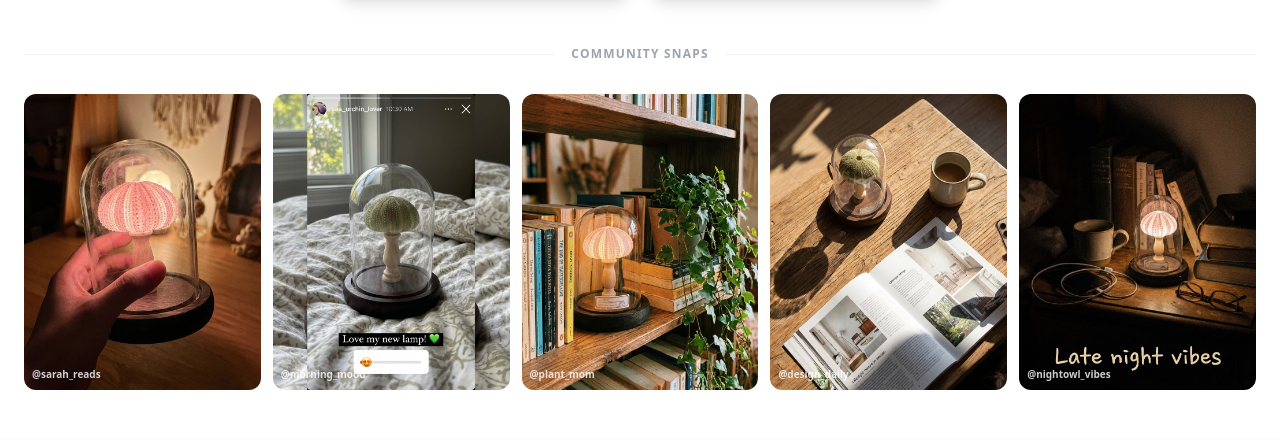
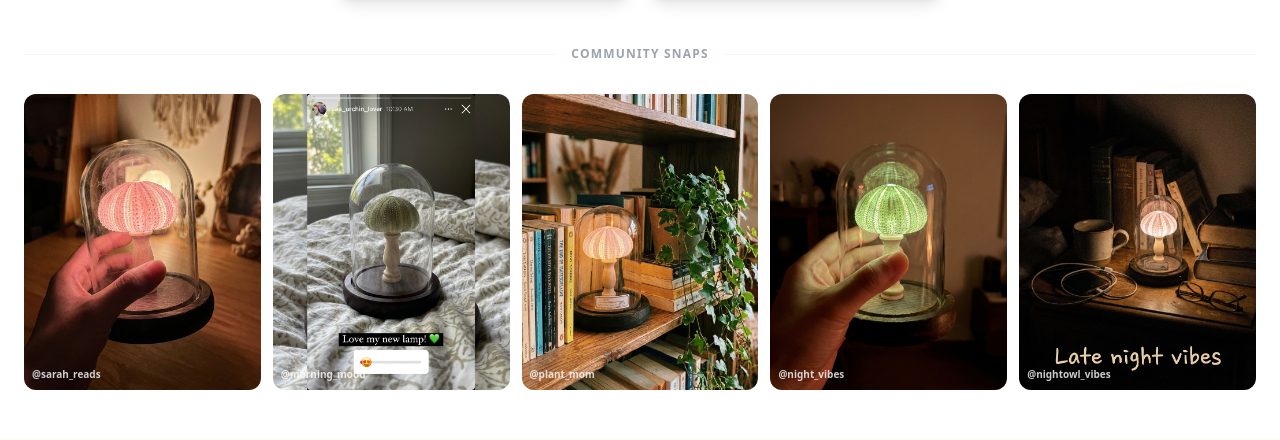
Before and after one commit to Ballisharma/Design_v2_Finn, a React (Vite) app: page /sea-urchin-lamp in a window 1280 px wide. Shown: the part 3657-4097 px from the top of the page. Built offline with nearby package versions, Linux system fonts and the light colour scheme; no server answers.

Commit message:
Update UGC Grid: Swap Design Daily for Green Glow

```diff
--- a/views/SeaUrchinLP.tsx
+++ b/views/SeaUrchinLP.tsx
@@ -401,10 +401,10 @@ const SeaUrchinLP: React.FC = () => {
                             <img src="/images/sea_urchin_pink_ugc_bookshelf_1767531439585.png" className="w-full h-full object-cover group-hover:scale-110 transition-transform duration-700" alt="Customer Photo" />
                             <div className="absolute bottom-2 left-2 text-white text-[10px] font-bold flex items-center gap-1 opacity-80">@plant_mom</div>
                         </div>
-                        {/* UGC 4: Coffee Table */}
+                        {/* UGC 4: Green Hand Glow (Night) */}
                         <div className="aspect-[4/5] rounded-xl overflow-hidden relative group">
-                            <img src="/images/sea_urchin_green_ugc_coffee_table_1767531455084.png" className="w-full h-full object-cover group-hover:scale-110 transition-transform duration-700" alt="Customer Photo" />
-                            <div className="absolute bottom-2 left-2 text-white text-[10px] font-bold flex items-center gap-1 opacity-80">@design_daily</div>
+                            <img src="/images/sea_urchin_green_hand_holding_glow_1767532697411.png" className="w-full h-full object-cover group-hover:scale-110 transition-transform duration-700" alt="Green Lamp Night Glow" />
+                            <div className="absolute bottom-2 left-2 text-white text-[10px] font-bold flex items-center gap-1 opacity-80">@night_vibes</div>
                         </div>
                         {/* UGC 5: Nightstand (New! The 5th element) */}
                         <div className="aspect-[4/5] rounded-xl overflow-hidden relative group md:col-span-1 col-span-2">
```
Also changed, not shown: public/images/sea_urchin_green_hand_holding_glow_1767532697411.png (added).
